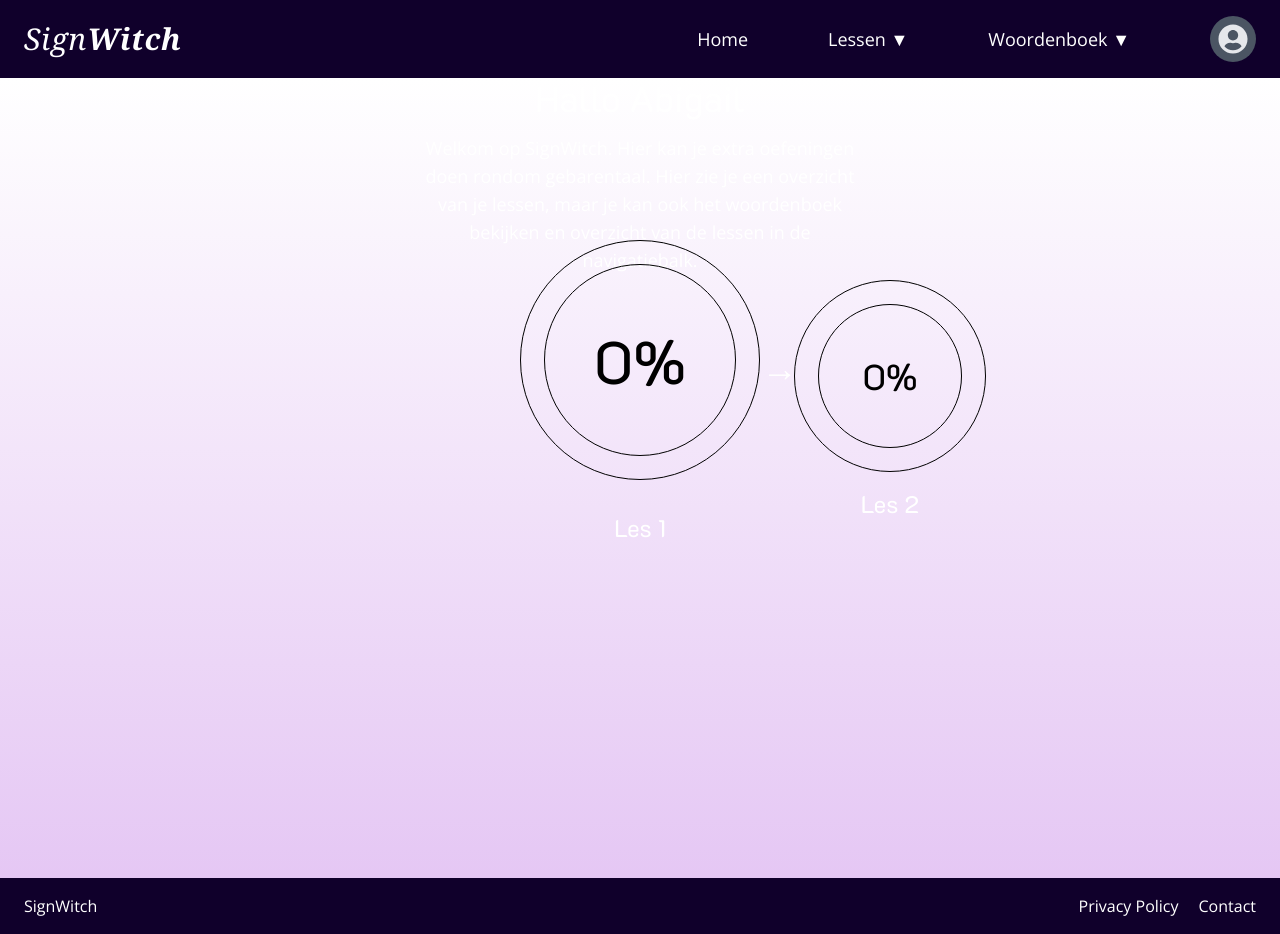
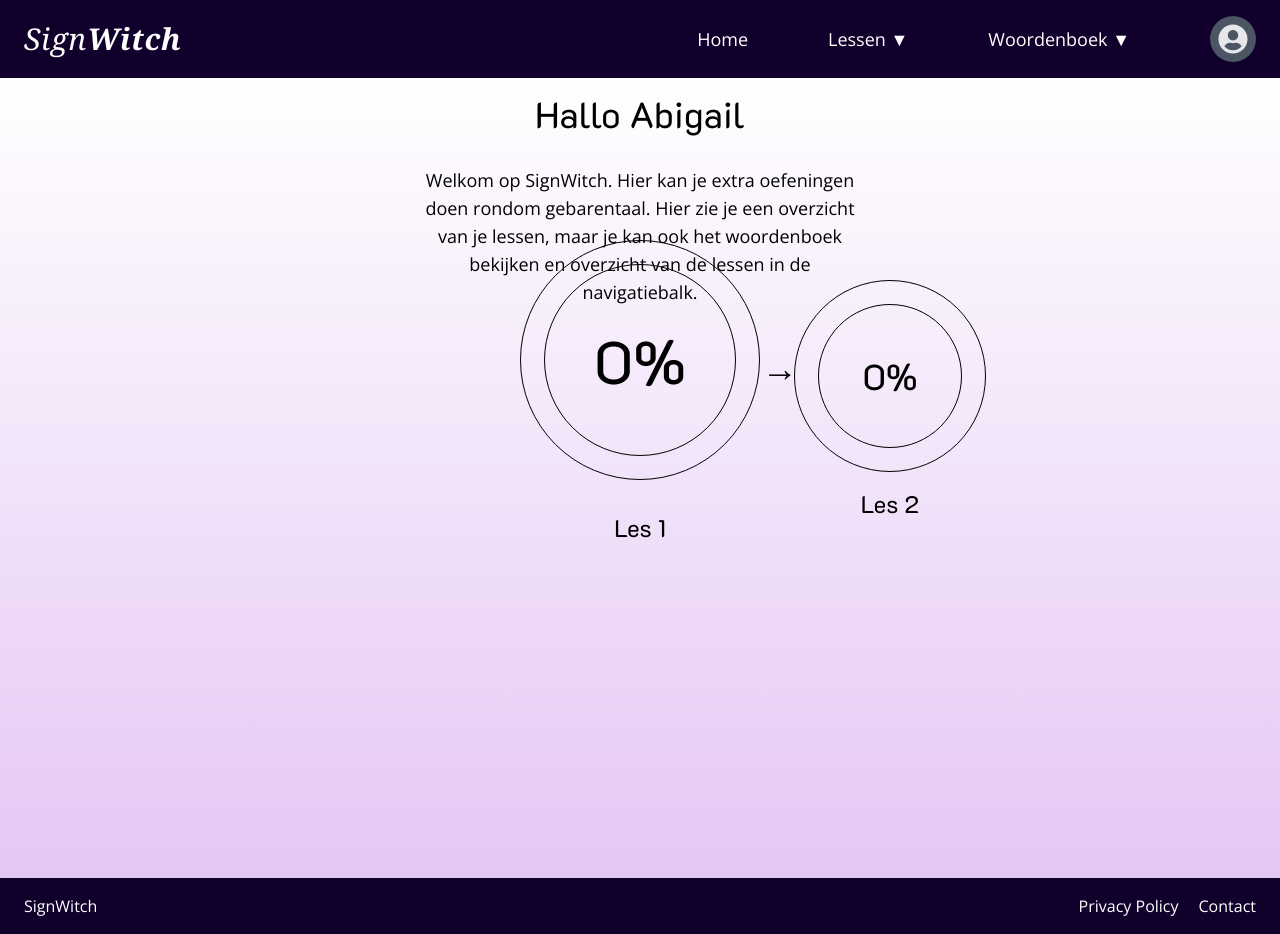
Before and after one commit to QuintenVanDerBlom/SignWitch, a React (Vite) app: page / in a window 1280 px wide. Built offline with nearby package versions, Linux system fonts and the light colour scheme.

Commit message:
kleine padding verandering en zwarte tekst

```diff
--- a/src/Home.jsx
+++ b/src/Home.jsx
@@ -6,7 +6,7 @@ function Home() {
     return (
         <div className="flex flex-col items-center justify-center px-4 text-center">
             {/* Header & Intro */}
-            <h2 className="text-4xl font-k2d">Hallo {/*{users.name}*/} Abigail</h2>
+            <h2 className="text-4xl font-k2d py-4">Hallo {/*{users.name}*/} Abigail</h2>
             <p className="pb-4 mt-4 text-lg max-w-md font-openSans">
                 Welkom op SignWitch. Hier kan je extra oefeningen doen rondom gebarentaal.
                 Hier zie je een overzicht van je lessen, maar je kan ook het woordenboek bekijken en
--- a/src/layouts/Layout.jsx
+++ b/src/layouts/Layout.jsx
@@ -4,7 +4,7 @@ import { FaUserCircle } from "react-icons/fa";
 
 function Layout() {
     return (
-        <div className="min-h-screen text-white">
+        <div className="min-h-screen text-black">
             {/* Header */}
             <header className="bg-bg-nav-bar shadow-lg py-4">
                 <nav className="container mx-auto flex justify-between items-center px-6">
```
